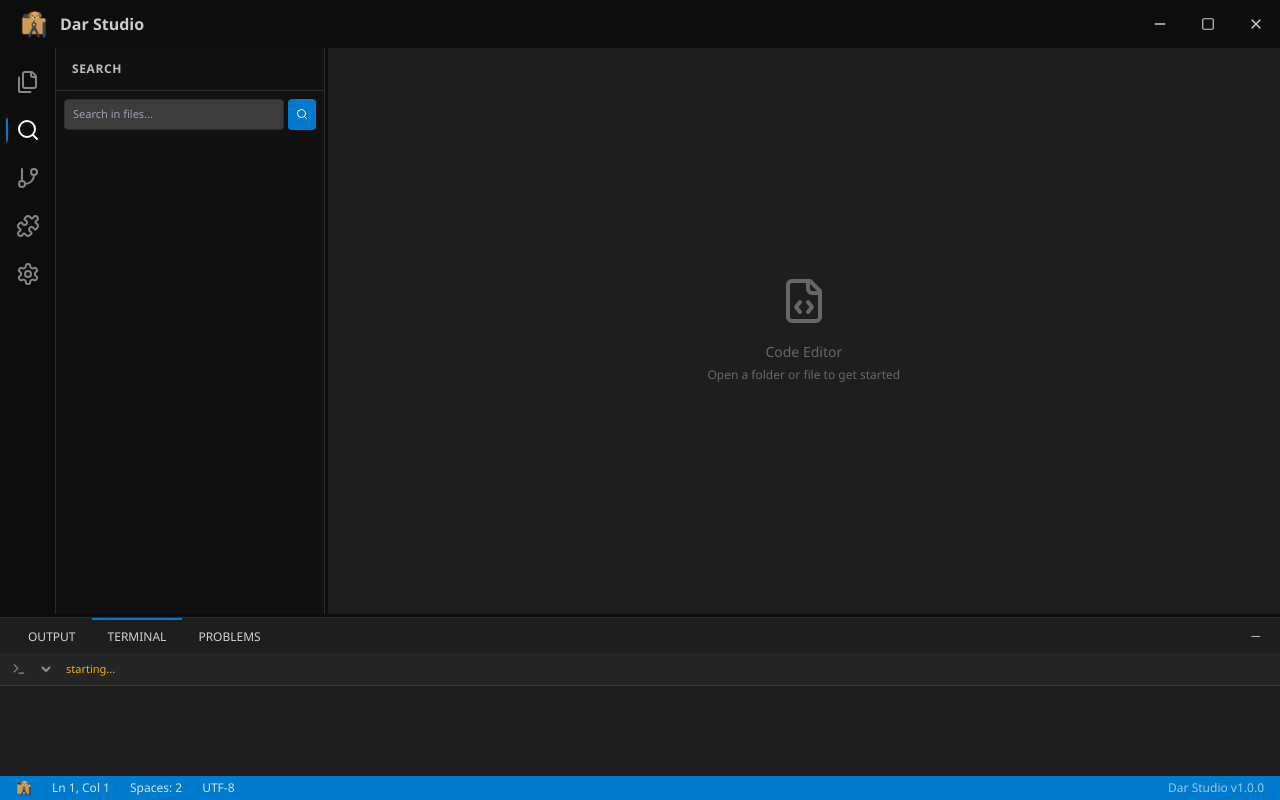
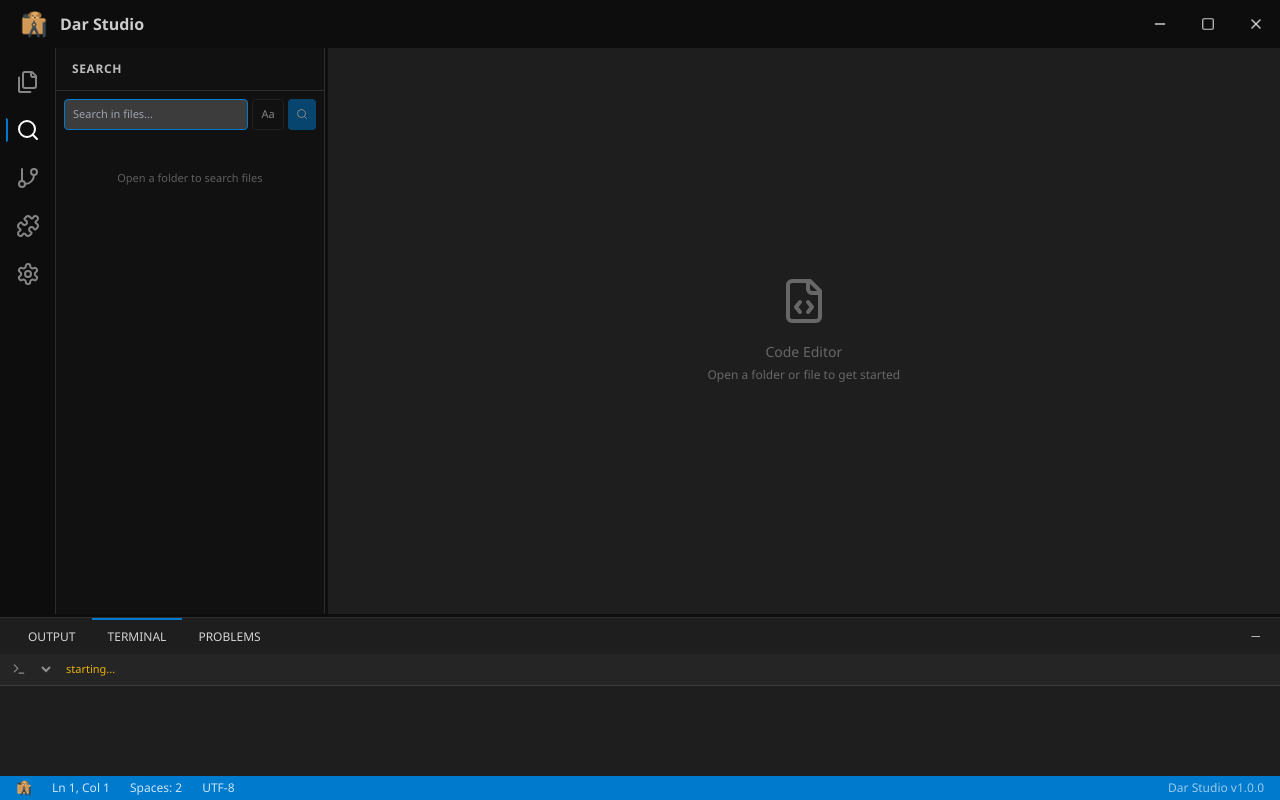
Before and after one commit to emammahadi826/Dar-Code-editor-Pc-Sofware, a React (Vite) app: page / in a window 1280 px wide. Both pictures are taken after a click on the button 27 px from the left and 130 px from the top of the page. Built offline with nearby package versions, Linux system fonts and the light colour scheme.

Commit message:
fix: nested file/folder creation inline + search enhancement

```diff
--- a/src/renderer/App.tsx
+++ b/src/renderer/App.tsx
@@ -36,6 +36,21 @@
     if (bottomPanelOpen) bottomRef.current.expand()
     else bottomRef.current.collapse()
   }, [bottomPanelOpen])
+
+  useEffect(() => {
+    const handleKeyDown = (e: KeyboardEvent) => {
+      if ((e.ctrlKey || e.metaKey) && e.shiftKey && e.key === 'f') {
+        e.preventDefault()
+        const store = useAppStore.getState()
+        if (store.activeModule !== 'Search') {
+          store.setActiveModule('Search')
+          if (!store.sidePanelOpen) store.toggleSidePanel()
+        }
+      }
+    }
+    window.addEventListener('keydown', handleKeyDown)
+    return () => window.removeEventListener('keydown', handleKeyDown)
+  }, [])
 
   return (
     <div className="h-screen flex flex-col bg-base">
--- a/src/renderer/components/FileTree/FileTree.tsx
+++ b/src/renderer/components/FileTree/FileTree.tsx
@@ -131,7 +131,7 @@
         </div>
       </div>
 
-      {creating && (
+      {creating && creating.parentPath === rootPath && (
         <div className="flex items-center gap-1.5 px-3 py-1.5" style={{ paddingLeft: '10px' }}>
           <Icon
             icon={creating.type === 'folder' ? 'vscode-icons:default-folder' : 'vscode-icons:default-file'}
@@ -167,6 +167,9 @@
           onCreateFolder={handleCreateFolder}
           onRename={handleRename}
           onDelete={handleDelete}
+          creating={creating}
+          onCreateSubmit={handleCreateSubmit}
+          onCancelCreate={() => setCreating(null)}
         />
       ))}
 
--- a/src/renderer/modules/SearchInFiles/index.tsx
+++ b/src/renderer/modules/SearchInFiles/index.tsx
@@ -1,5 +1,5 @@
-import React, { useState, useCallback } from 'react'
-import { Search, FileCode, ChevronRight } from 'lucide-react'
+import React, { useState, useCallback, useRef, useEffect } from 'react'
+import { Search, FileCode, ChevronRight, CaseSensitive, X } from 'lucide-react'
 import { useAppStore } from '../../store/appStore'
 import { SearchResult } from '../../types'
 import { useFileSystem } from '../../hooks/useFileSystem'
@@ -8,10 +8,16 @@
   const [query, setQuery] = useState('')
   const [results, setResults] = useState<SearchResult[]>([])
   const [searching, setSearching] = useState(false)
+  const [caseSensitive, setCaseSensitive] = useState(false)
+  const inputRef = useRef<HTMLInputElement>(null)
   const rootPath = useAppStore((s) => s.rootPath)
   const addOutputLog = useAppStore((s) => s.addOutputLog)
   const openFile = useAppStore((s) => s.openFile)
   const { readFile } = useFileSystem()
+
+  useEffect(() => {
+    inputRef.current?.focus()
+  }, [])
 
   const handleSearch = useCallback(async () => {
     if (!query.trim() || !rootPath || !window.electron) return
@@ -20,7 +26,8 @@
       const res = await window.electron.searchInFiles({
         rootPath,
         query: query.trim(),
-        caseSensitive: false,
+        caseSensitive,
+        maxResults: 500,
       })
       setResults(res)
       addOutputLog(`[Search] "${query}" → ${res.length} results`)
@@ -29,7 +36,7 @@
     } finally {
       setSearching(false)
     }
-  }, [query, rootPath, addOutputLog])
+  }, [query, rootPath, caseSensitive, addOutputLog])
 
   const handleResultClick = useCallback(async (result: SearchResult) => {
     const content = await readFile(result.file)
@@ -47,32 +54,77 @@
 
   return (
     <div className="p-2">
-      <div className="flex gap-1 mb-3">
+      <div className="flex gap-1 mb-2">
+        <div className="flex-1 flex items-center gap-1 bg-[var(--bg-input)] rounded border border-[var(--border)] focus-within:border-accent-blue">
           <input
+            ref={inputRef}
             type="text"
             value={query}
             onChange={(e) => setQuery(e.target.value)}
             onKeyDown={(e) => e.key === 'Enter' && handleSearch()}
             placeholder="Search in files..."
-          className="flex-1 bg-[var(--bg-input)] text-editor-text text-xs px-2 py-1.5 rounded border border-[var(--border)] focus:outline-none focus:border-accent-blue"
+            className="flex-1 bg-transparent text-editor-text text-xs px-2 py-1.5 outline-none"
           />
+          {query && (
+            <button onClick={() => setQuery('')} className="p-1 text-editor-text opacity-50 hover:opacity-100">
+              <X size={12} />
+            </button>
+          )}
+        </div>
+        <button
+          onClick={() => setCaseSensitive(!caseSensitive)}
+          className={`px-2 py-1.5 rounded text-xs border transition-colors ${
+            caseSensitive
+              ? 'bg-accent-blue text-white border-accent-blue'
+              : 'bg-transparent text-editor-text opacity-60 border-[var(--border)] hover:opacity-100'
+          }`}
+          title="Case Sensitive"
+        >
+          Aa
+        </button>
         <button
           onClick={handleSearch}
-          disabled={searching}
+          disabled={searching || !query.trim()}
           className="px-2 py-1.5 bg-accent-blue text-white rounded text-xs hover:bg-accent-blue-h disabled:opacity-50"
         >
           <Search size={12} />
         </button>
       </div>
 
-      {Object.keys(grouped).length === 0 && query && !searching && (
+      {rootPath && (
+        <div className="text-xs text-editor-text opacity-40 mb-2 px-1 truncate">
+          Searching in: {rootPath}
+        </div>
+      )}
+
+      {!rootPath && (
+        <div className="text-editor-text text-xs opacity-40 text-center py-8">
+          Open a folder to search files
+        </div>
+      )}
+
+      {searching && (
+        <div className="text-editor-text text-xs opacity-60 text-center py-4">
+          Searching...
+        </div>
+      )}
+
+      {!searching && query && Object.keys(grouped).length === 0 && (
         <div className="text-editor-text text-xs opacity-40 text-center py-8">No results found</div>
+      )}
+
+      {!searching && results.length > 0 && (
+        <div className="text-xs text-editor-text opacity-50 mb-2 px-1">
+          {results.length} result{results.length !== 1 ? 's' : ''} in {Object.keys(grouped).length} file{Object.keys(grouped).length !== 1 ? 's' : ''}
+        </div>
       )}
 
       {Object.entries(grouped).map(([file, fileResults]) => (
         <div key={file} className="mb-2">
-          <div className="text-xs text-editor-text opacity-60 mb-1 truncate">
-            {file}
+          <div className="flex items-center gap-1 text-xs text-editor-text opacity-60 mb-1 truncate px-1">
+            <FileCode size={12} className="shrink-0" />
+            <span className="truncate">{file}</span>
+            <span className="opacity-50 shrink-0">({fileResults.length})</span>
           </div>
           {fileResults.map((r, i) => (
             <div
@@ -80,7 +132,7 @@
               onClick={() => handleResultClick(r)}
               className="flex items-start gap-1 px-2 py-0.5 cursor-pointer hover:bg-hover rounded-sm text-xs"
             >
-              <span className="text-accent-blue shrink-0 w-6 text-right">{r.line}</span>
+              <span className="text-accent-blue shrink-0 w-6 text-right font-mono">{r.line}</span>
               <span className="text-editor-text opacity-70 truncate">{r.text}</span>
             </div>
           ))}
```
Also changed, not shown: src/renderer/components/FileTree/FileTreeNode.tsx (+30 -16 lines). Lines whose indentation alone changed are shown as unchanged.
